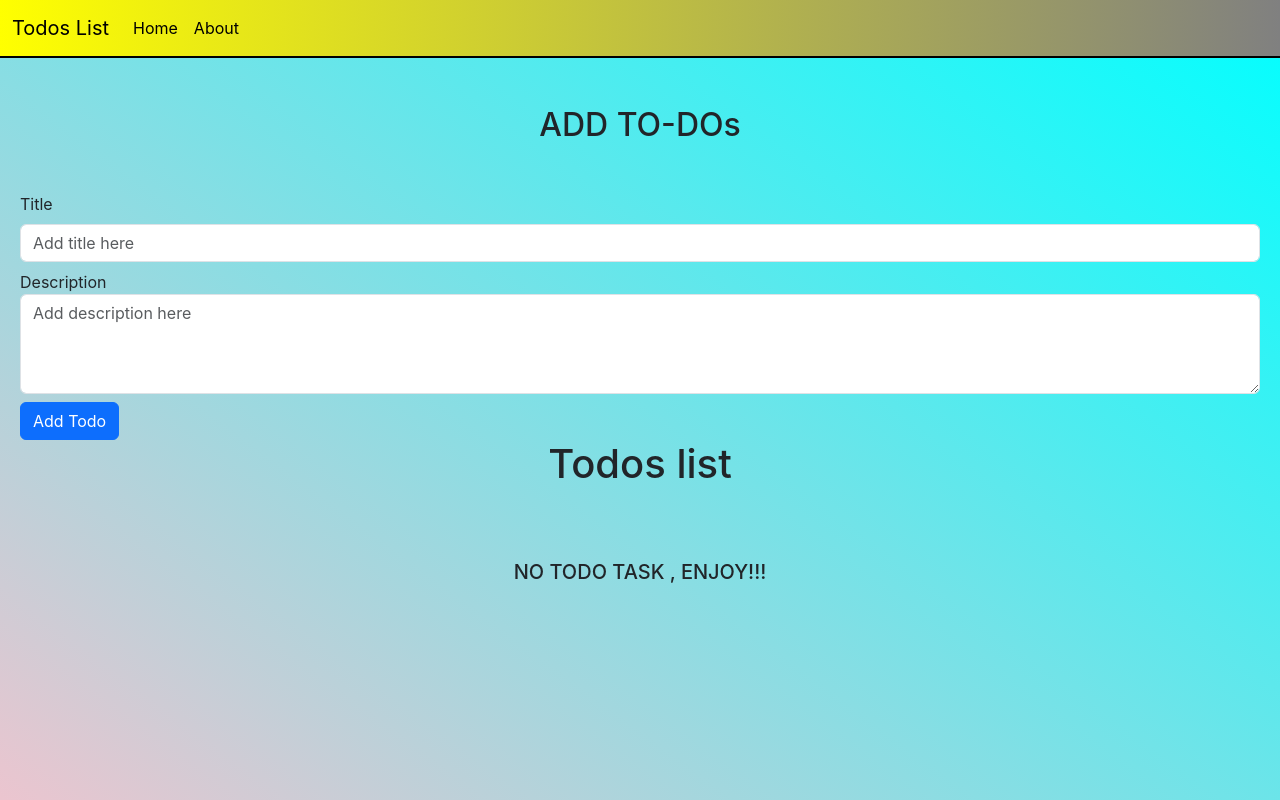
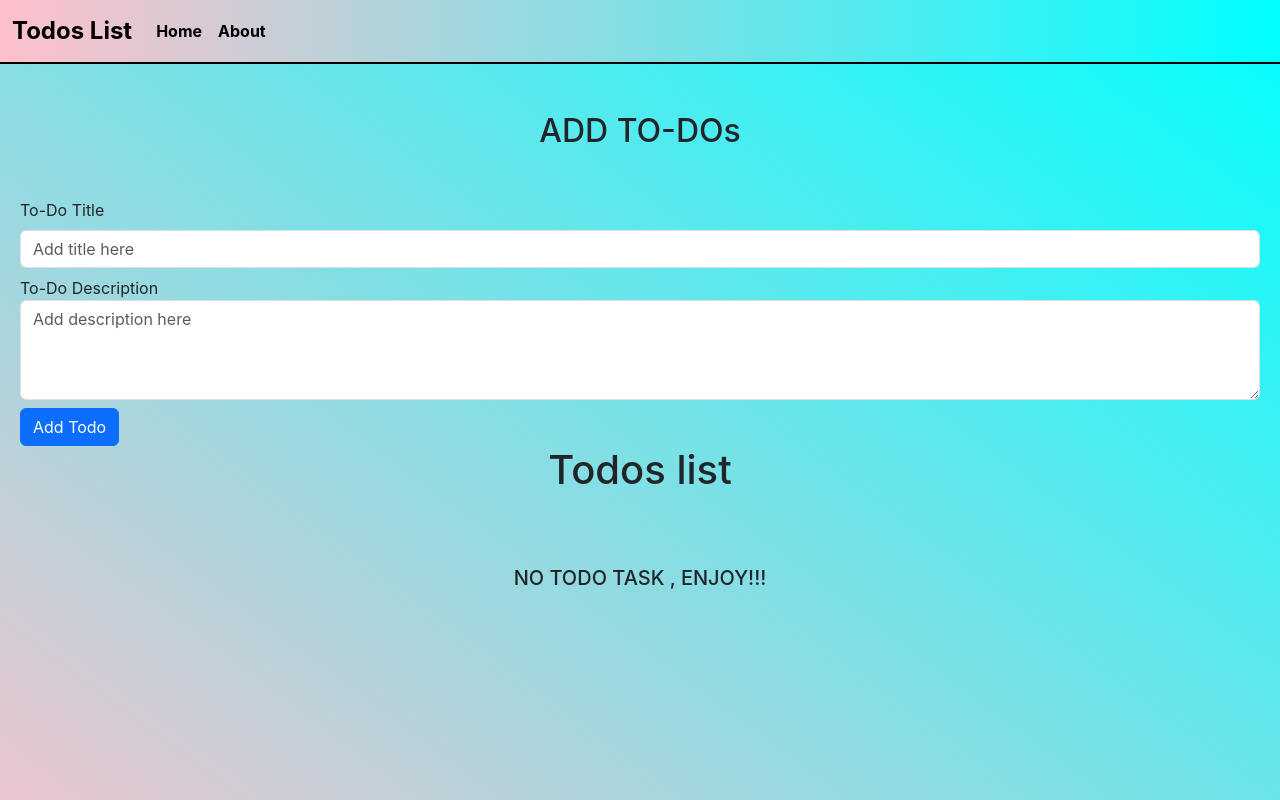
Before and after one commit to Rajcmsharma/todolist, a React (Create React App) app: page /#/ in a window 1280 px wide. Shown: the top 800 px of the page. Built offline with nearby package versions, Linux system fonts and the light colour scheme.

Commit message:
final commit

```diff
--- a/src/App.css
+++ b/src/App.css
@@ -2,14 +2,19 @@ html
 {
   overflow-x: hidden;
 }
+
 body{
 background: linear-gradient(to top right, pink,cyan);
 }
+
 nav{
   background: linear-gradient(to right, pink,cyan);
   border-bottom:2px solid black;
 }
-nav:hover{
-  background: linear-gradient(to left, grey,yellow);
+
+.nav-item a , a{
+  font-weight: bold;
+  /* font-size: ; */
+  color: aqua;
 
 }
--- a/src/App.js
+++ b/src/App.js
@@ -52,7 +52,7 @@ function App() {
 
   }
   //function to edit todos
-  let editit=(ele)=>{
+  let editit = (ele) => {
     document.getElementById('inputtitle').value = ele.title;
     document.getElementById('inputdesc').value = ele.desc;
     onDelete(ele);
@@ -80,23 +80,25 @@ function App() {
           <>
 
             <Addtodos addtodonow={addtodonow} />
-            <Todos todos={todos} onDelete={onDelete} editit={editit}/>
-            <Footer/>
+            <Todos todos={todos} onDelete={onDelete} editit={editit} />
+
           </>
         }>
         </Route>
         <Route path='/about' element={
           <>
 
-            <About/>
-            <Footer/>
+            <About />
+
           </>
         }>
         </Route>
 
 
+      </Routes>
 
-        </Routes>
+
+      <Footer />
 
 
 
--- a/src/mycomponents/about.js
+++ b/src/mycomponents/about.js
@@ -1,7 +1,7 @@
 import React from 'react'
-
 export default function About() {
   return (
+
     <div>
       <h2 className='text-center' style={{marginTop:"60px"}}>This is about page of my site</h2>
 
--- a/src/mycomponents/addtodos.js
+++ b/src/mycomponents/addtodos.js
@@ -9,12 +9,12 @@ export default function Addtodos(props) {
       <form className="row g-2 mx-3"  onKeyDown={(e)=>{if(e.key === 'Enter'){props.addtodonow(e)}}} >
       {/* add title */}
         <div className="col-12">
-          <label htmlFor="inputtitle" className="form-label">Title</label>
+          <label htmlFor="inputtitle" className="form-label">To-Do Title</label>
           <input type="text" className="form-control" id="inputtitle" placeholder="Add title here"  />
         </div>
        {/* add description */}
         <div className="col-12">
-          <label htmlFor="inputdesc">Description</label>
+          <label htmlFor="inputdesc">To-Do Description</label>
           <textarea className="form-control" placeholder="Add description here" id="inputdesc" style={{ height: "100px" }}></textarea>
         </div>
        {/* add button */}
--- a/src/mycomponents/header.js
+++ b/src/mycomponents/header.js
@@ -6,7 +6,7 @@ export default function Header(props) {
     <div>
       <nav className="navbar navbar-expand-lg bg-body-tertiary">
         <div className="container-fluid">
-          <Link className="navbar-brand" to="/">{props.title}</Link>
+          <Link className="navbar-brand" style={{fontSize:"x-large"}} to="/">{props.title}</Link>
           <button className="navbar-toggler" type="button" data-bs-toggle="collapse" data-bs-target="#navbarSupportedContent" aria-controls="navbarSupportedContent" aria-expanded="false" aria-label="Toggle navigation">
             <span className="navbar-toggler-icon"></span>
           </button>
```
Lines whose indentation alone changed are shown as unchanged.
